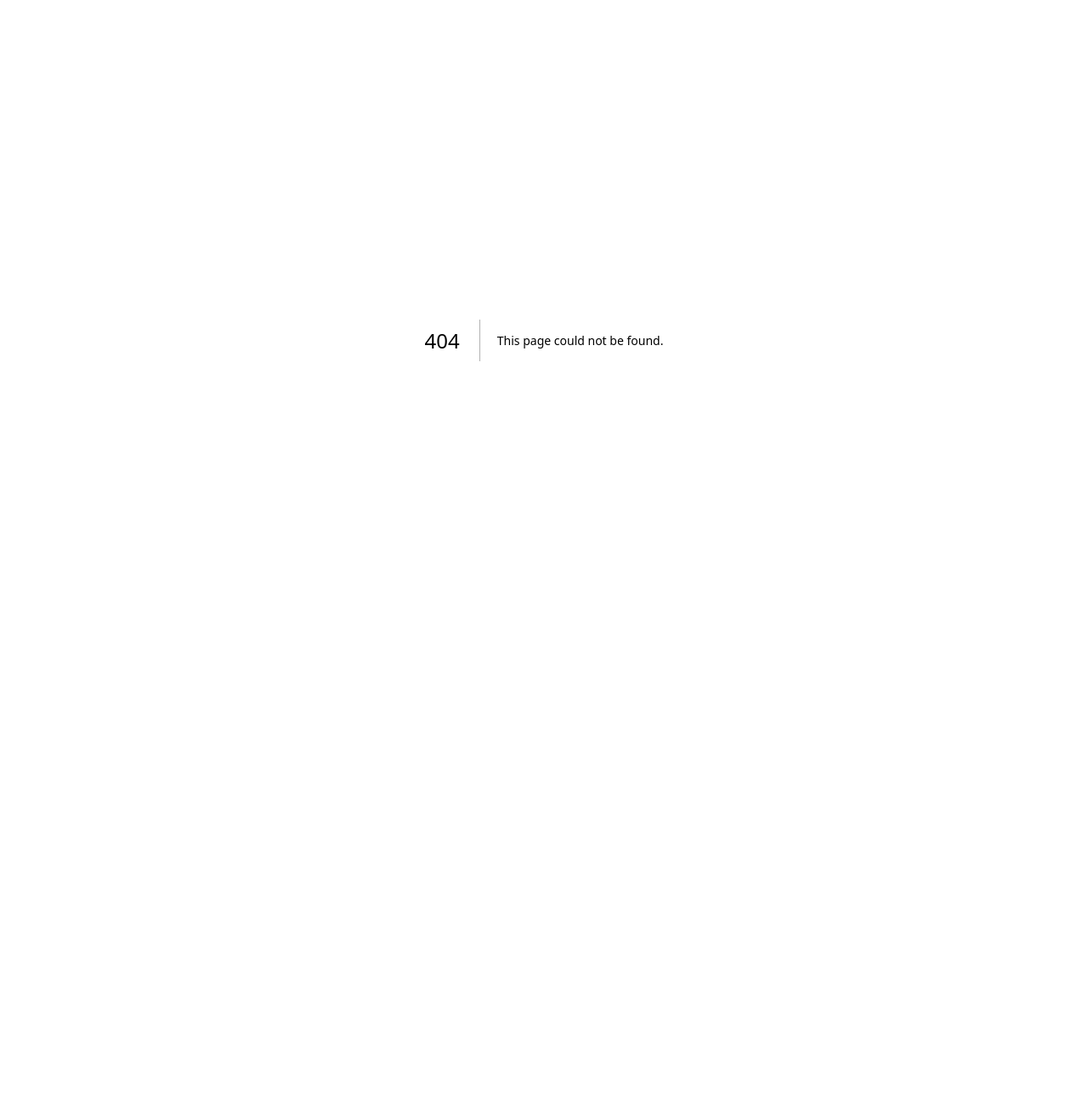
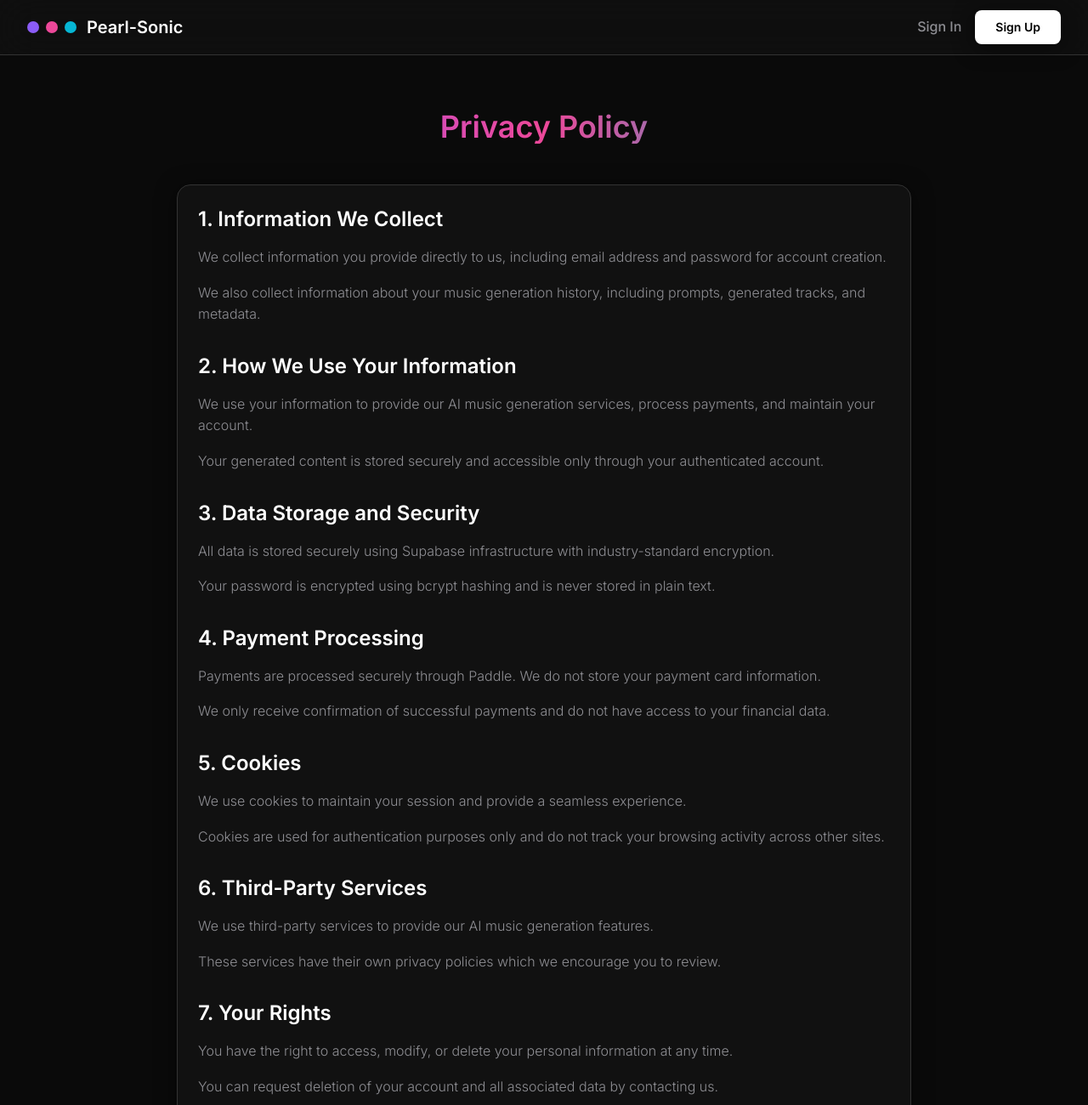
Before and after one commit to Picaporte25/Pearl-Sonic, a Next.js app: page /privacy in a window 1280 px wide. Before the commit this address had no page. Shown: the top 1300 px of the page at 85% size. Before the commit the page ends 800 px from the top, so only its background shows below. Built offline with nearby package versions, Linux system fonts and the light colour scheme.

Commit message:
Add contact email, more info user plan

```diff
--- a/src/components/Header.jsx
+++ b/src/components/Header.jsx
@@ -14,8 +14,7 @@ export default function Header({ user = null, credits = 0 }) {
       <div className="max-w-7xl mx-auto px-4 sm:px-6 lg:px-8">
         <div className="flex justify-between items-center h-16">
           {/* Logo */}
-          <Link href="/">
-            <div className="flex items-center space-x-3 cursor-pointer">
+          <div className="flex items-center space-x-3">
             <div className="window-buttons">
               <button className="window-button window-button-close" />
               <button className="window-button window-button-minimize" />
@@ -25,11 +24,15 @@ export default function Header({ user = null, credits = 0 }) {
               Pearl-Sonic
             </span>
           </div>
-          </Link>
 
           {/* Navigation */}
           {user ? (
             <nav className="flex items-center space-x-6">
+              <Link href="/">
+                <span className="text-white hover:text-gray-300 transition-colors cursor-pointer font-medium">
+                  Home
+                </span>
+              </Link>
               <Link href="/generate">
                 <span className="text-white hover:text-gray-300 transition-colors cursor-pointer font-medium">
                   Generate
--- /dev/null
+++ b/src/pages/privacy.js
@@ -0,0 +1,104 @@
+import Link from 'next/link';
+import Layout from '@/components/Layout';
+
+export default function PrivacyPage() {
+  return (
+    <Layout title="Privacy Policy - Pearl-Sonic">
+      <div className="max-w-4xl mx-auto px-4 py-16">
+        <div className="text-center mb-12">
+          <h1 className="text-4xl font-bold mb-4 bg-gradient-to-r from-purple-500 via-pink-500 to-cyan-500 bg-clip-text text-transparent">
+            Privacy Policy
+          </h1>
+        </div>
+
+        <div className="card">
+          <div className="mb-8">
+            <h2 className="text-2xl font-semibold text-white mb-4">1. Information We Collect</h2>
+            <p className="text-gray-400 mb-4">
+              We collect information you provide directly to us, including email address and password for account creation.
+            </p>
+            <p className="text-gray-400">
+              We also collect information about your music generation history, including prompts, generated tracks, and metadata.
+            </p>
+          </div>
+
+          <div className="mb-8">
+            <h2 className="text-2xl font-semibold text-white mb-4">2. How We Use Your Information</h2>
+            <p className="text-gray-400 mb-4">
+              We use your information to provide our AI music generation services, process payments, and maintain your account.
+            </p>
+            <p className="text-gray-400">
+              Your generated content is stored securely and accessible only through your authenticated account.
+            </p>
+          </div>
+
+          <div className="mb-8">
+            <h2 className="text-2xl font-semibold text-white mb-4">3. Data Storage and Security</h2>
+            <p className="text-gray-400 mb-4">
+              All data is stored securely using Supabase infrastructure with industry-standard encryption.
+            </p>
+            <p className="text-gray-400">
+              Your password is encrypted using bcrypt hashing and is never stored in plain text.
+            </p>
+          </div>
+
+          <div className="mb-8">
+            <h2 className="text-2xl font-semibold text-white mb-4">4. Payment Processing</h2>
+            <p className="text-gray-400 mb-4">
+              Payments are processed securely through Paddle. We do not store your payment card information.
+            </p>
+            <p className="text-gray-400">
+              We only receive confirmation of successful payments and do not have access to your financial data.
+            </p>
+          </div>
+
+          <div className="mb-8">
+            <h2 className="text-2xl font-semibold text-white mb-4">5. Cookies</h2>
+            <p className="text-gray-400 mb-4">
+              We use cookies to maintain your session and provide a seamless experience.
+            </p>
+            <p className="text-gray-400">
+              Cookies are used for authentication purposes only and do not track your browsing activity across other sites.
+            </p>
+          </div>
+
+          <div className="mb-8">
+            <h2 className="text-2xl font-semibold text-white mb-4">6. Third-Party Services</h2>
+            <p className="text-gray-400 mb-4">
+              We use third-party services to provide our AI music generation features.
+            </p>
+            <p className="text-gray-400">
+              These services have their own privacy policies which we encourage you to review.
+            </p>
+          </div>
+
+          <div className="mb-8">
+            <h2 className="text-2xl font-semibold text-white mb-4">7. Your Rights</h2>
+            <p className="text-gray-400 mb-4">
+              You have the right to access, modify, or delete your personal information at any time.
+            </p>
+            <p className="text-gray-400">
+              You can request deletion of your account and all associated data by contacting us.
+            </p>
+          </div>
+
+          <div className="mb-8">
+            <h2 className="text-2xl font-semibold text-white mb-4">8. Contact Us</h2>
+            <p className="text-gray-400 mb-4">
+              For privacy-related questions or requests, please contact us at:
+            </p>
+            <p className="text-gray-300 font-medium">
+              pearl.sonic25@gmail.com
+            </p>
+          </div>
+
+          <div className="border-t border-gray-700 pt-8 mt-8">
+            <p className="text-gray-500 text-center">
+              Last updated: {new Date().toLocaleDateString()}
+            </p>
+          </div>
+        </div>
+      </div>
+    </Layout>
+  );
+}
--- a/src/pages/terms.js
+++ b/src/pages/terms.js
@@ -3,7 +3,7 @@ import Layout from '@/components/Layout';
 
 export default function TermsPage() {
   return (
-    <Layout title="Terms of Service - Sonic-Wave">
+    <Layout title="Terms of Service - Pearl-Sonic">
       <div className="max-w-4xl mx-auto px-4 py-16">
         <div className="text-center mb-12">
           <h1 className="text-4xl font-bold mb-4 bg-gradient-to-r from-purple-500 via-pink-500 to-cyan-500 bg-clip-text text-transparent">
@@ -15,15 +15,20 @@ export default function TermsPage() {
           <div className="mb-8">
             <h2 className="text-2xl font-semibold text-white mb-4">1. Acceptance of Terms</h2>
             <p className="text-gray-400 mb-4">
-              By accessing and using Sonic-Wave, you agree to these terms of service.
+              By accessing and using Pearl-Sonic, you agree to these terms of service.
+            </p>
+            <p className="text-gray-400">
+              If you do not agree with these terms, please do not use our service.
             </p>
           </div>
 
           <div className="mb-8">
             <h2 className="text-2xl font-semibold text-white mb-4">2. Services</h2>
             <p className="text-gray-400 mb-4">
-              Sonic-Wave provides AI-powered music generation services through the ElevenLabs platform.
-              Users can generate original music by providing text descriptions.
+              Pearl-Sonic provides AI-powered music generation services.
+            </p>
+            <p className="text-gray-400">
+              Users can generate original music by providing text descriptions and selecting duration, format, and other options.
             </p>
           </div>
 
@@ -31,7 +36,9 @@ export default function TermsPage() {
             <h2 className="text-2xl font-semibold text-white mb-4">3. User Accounts</h2>
             <p className="text-gray-400 mb-4">
               You are responsible for maintaining the confidentiality of your account credentials.
-              You agree to notify us immediately of any unauthorized access.
+            </p>
+            <p className="text-gray-400">
+              You agree to notify us immediately of any unauthorized access to your account.
             </p>
           </div>
 
@@ -39,48 +46,84 @@ export default function TermsPage() {
             <h2 className="text-2xl font-semibold text-white mb-4">4. Credits and Payments</h2>
             <p className="text-gray-400 mb-4">
               Credits are purchased on a per-song basis and never expire.
+            </p>
+            <p className="text-gray-400 mb-4">
               All purchases are final and non-refundable, except as required by law.
-              We accept payments via PayPal and Paddle.
+            </p>
+            <p className="text-gray-400">
+              We accept payments securely through Paddle. We do not store your payment information.
             </p>
           </div>
 
           <div className="mb-8">
             <h2 className="text-2xl font-semibold text-white mb-4">5. Generated Content</h2>
             <p className="text-gray-400 mb-4">
-              Users own full commercial rights to all music generated through Sonic-Wave.
-              Content can be used for commercial purposes, including videos, streaming, and other projects.
-              No attribution to Sonic-Wave is required but appreciated.
+              Users own full commercial rights to all music generated through Pearl-Sonic.
+            </p>
+            <p className="text-gray-400">
+              Content can be used for commercial purposes, including videos, streaming, podcasts, and other projects.
+            </p>
+            <p className="text-gray-400">
+              No attribution to Pearl-Sonic is required but appreciated.
             </p>
           </div>
 
           <div className="mb-8">
             <h2 className="text-2xl font-semibold text-white mb-4">6. Intellectual Property</h2>
             <p className="text-gray-400 mb-4">
-              You retain ownership of all content you create.
-              Sonic-Wave does not claim ownership of your generated music.
+              You retain full ownership of all content you create.
+            </p>
+            <p className="text-gray-400">
+              Pearl-Sonic does not claim ownership of your generated music.
+            </p>
+            <p className="text-gray-400">
+              You are responsible for ensuring your use of generated content complies with applicable laws.
             </p>
           </div>
 
           <div className="mb-8">
             <h2 className="text-2xl font-semibold text-white mb-4">7. Limitation of Liability</h2>
             <p className="text-gray-400 mb-4">
-              Sonic-Wave is not liable for any indirect or consequential damages resulting from your use of our services.
-              We provide our services "as is" without warranty of any kind.
+              Pearl-Sonic is not liable for any indirect or consequential damages resulting from your use of our services.
+            </p>
+            <p className="text-gray-400">
+              We provide our services "as is" without warranty of any kind, express or implied.
             </p>
           </div>
 
           <div className="mb-8">
-            <h2 className="text-2xl font-semibold text-white mb-4">8. Changes to Terms</h2>
+            <h2 className="text-2xl font-semibold text-white mb-4">8. Acceptable Use</h2>
             <p className="text-gray-400 mb-4">
-              We reserve the right to modify these terms at any time.
-              Changes will be effective immediately upon posting to the website.
+              You agree to use our services only for lawful purposes.
+            </p>
+            <p className="text-gray-400">
+              You may not use our services to generate content that violates laws, infringes on intellectual property, or is harmful.
+            </p>
+            <p className="text-gray-400">
+              We reserve the right to suspend or terminate accounts that violate these terms.
             </p>
           </div>
 
           <div className="mb-8">
-            <h2 className="text-2xl font-semibold text-white mb-4">9. Contact</h2>
+            <h2 className="text-2xl font-semibold text-white mb-4">9. Changes to Terms</h2>
             <p className="text-gray-400 mb-4">
-              For questions about these terms, please contact us through our support channels.
+              We reserve the right to modify these terms at any time.
+            </p>
+            <p className="text-gray-400">
+              Changes will be effective immediately upon posting to our website.
+            </p>
+            <p className="text-gray-400">
+              Continued use of our services after changes constitutes acceptance of the new terms.
+            </p>
+          </div>
+
+          <div className="mb-8">
+            <h2 className="text-2xl font-semibold text-white mb-4">10. Contact</h2>
+            <p className="text-gray-400 mb-4">
+              For questions about these terms, please contact us at:
+            </p>
+            <p className="text-gray-300 font-medium">
+              pearl.sonic25@gmail.com
             </p>
           </div>
 
@@ -91,6 +134,6 @@ export default function TermsPage() {
           </div>
         </div>
       </div>
-      </Layout>
-    );
-  }
+    </Layout>
+  );
+}
```
Lines whose indentation alone changed are shown as unchanged.
